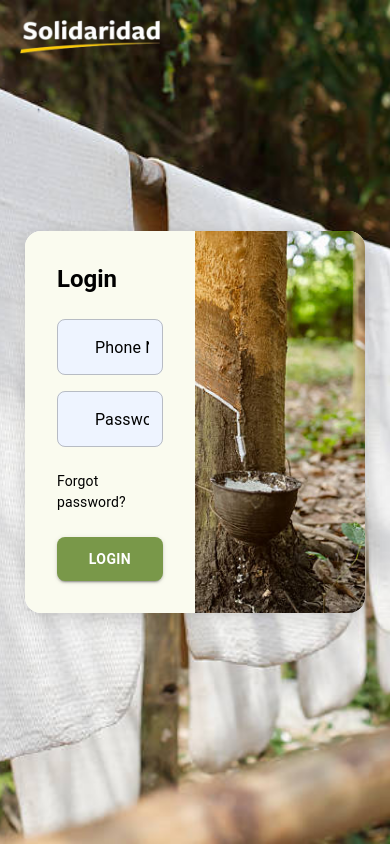
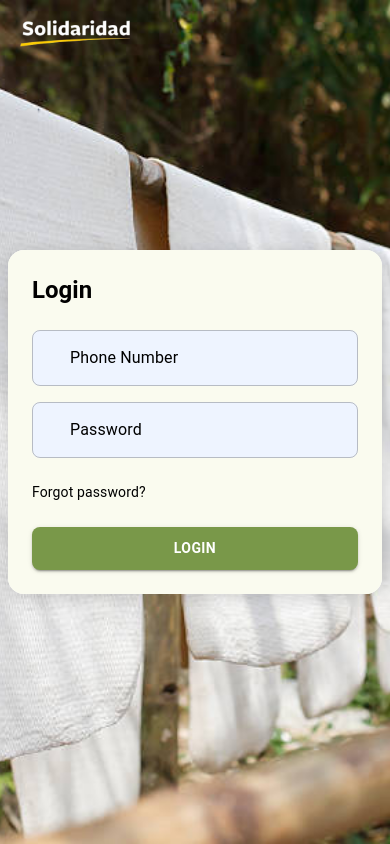
Before and after one commit to Priyankaraj1/Rubber_Prizing_Dashbaord, a React (Vite) app: page /login in a window 390 px wide. Built offline with nearby package versions, Linux system fonts and the light colour scheme; some icons are missing.

Commit message:
Updated api

```diff
--- a/src/pages/AddAdvisory.jsx
+++ b/src/pages/AddAdvisory.jsx
@@ -1,4 +1,3 @@
-// src/pages/AddAdvisory.jsx
 import React, { useRef } from "react";
 import {
   Box,
@@ -134,7 +133,6 @@ export default function AddAdvisory() {
             >
               Cancel
             </Button>
-
             <Button
               type="submit"
               variant="contained"
--- a/src/pages/AuthPage.jsx
+++ b/src/pages/AuthPage.jsx
@@ -6,9 +6,11 @@ import {
   Button,
   Typography,
   InputAdornment,
+  useMediaQuery
 } from "@mui/material";
 import PhoneIcon from "@mui/icons-material/Phone";
 import LockIcon from "@mui/icons-material/Lock";
+import { useTheme } from "@mui/material/styles";
 import { useNavigate } from "react-router-dom";
 
 export default function AuthPage({ onLogin }) {
@@ -17,6 +19,10 @@ export default function AuthPage({ onLogin }) {
   const [error, setError] = useState("");
   const [loading, setLoading] = useState(false);
   const navigate = useNavigate();
+
+  const theme = useTheme();
+  const isMobile = useMediaQuery(theme.breakpoints.down("sm"));
+  const isTablet = useMediaQuery(theme.breakpoints.down("md"));
 
   const handleLogin = async () => {
     if (!phone || !password) {
@@ -67,31 +73,41 @@ export default function AuthPage({ onLogin }) {
         display: "flex",
         justifyContent: "center",
         alignItems: "center",
-        p: 2,
+        p: { xs: 1, sm: 2 },
+        position: "relative",
       }}
     >
+      {/* LOGO */}
       <Box sx={{ position: "absolute", top: 20, left: 20 }}>
         <img
           src="/solidaridad_logo_dark.png"
           alt="Logo"
-      style={{ width: "140px", height: "auto" }}
+          style={{ width: isMobile ? "110px" : "140px" }}
         />
       </Box>
-      {/* CARD WRAPPER */}
+
+      {/* Card */}
       <Box
         sx={{
-          width: { xs: "95%", sm: "80%", md: "60%" },
+          width: "100%",
           maxWidth: "900px",
           background: "white",
           borderRadius: "16px",
           boxShadow: "0 4px 18px rgba(0,0,0,0.15)",
           display: "flex",
+          flexDirection: isTablet ? "column" : "row",
           overflow: "hidden",
         }}
       >
         {/* LEFT SIDE - FORM */}
-        <Box sx={{ width: "50%", p: 4, bgcolor: "#FAFBEF" }}>
-          <Typography variant="h5" sx={{ fontWeight: 600, mb: 3 ,color:"black" }}>
+        <Box
+          sx={{
+            width: isTablet ? "100%" : "50%",
+            p: { xs: 3, sm: 4 },
+            bgcolor: "#FAFBEF",
+          }}
+        >
+          <Typography variant="h5" sx={{ fontWeight: 600, mb: 3, color: "black" }}>
             Login
           </Typography>
 
@@ -103,17 +119,16 @@ export default function AuthPage({ onLogin }) {
               "& .MuiOutlinedInput-root": {
                 borderRadius: "8px",
                 bgcolor: "#EEF4FF",
-    color: "black",                        // text black
+                color: "black",
               },
               "& .MuiInputBase-input::placeholder": {
-    color: "black",                        // placeholder black
+                color: "black",
                 opacity: 1,
               },
               "& .MuiSvgIcon-root": {
-    color: "black",                        // icon black
-  }
+                color: "black",
+              },
             }}
-
             value={phone}
             onChange={(e) => setPhone(e.target.value)}
             InputProps={{
@@ -123,7 +138,6 @@ export default function AuthPage({ onLogin }) {
                 </InputAdornment>
               ),
             }}
-
           />
 
           <TextField
@@ -132,6 +146,21 @@ export default function AuthPage({ onLogin }) {
             type="password"
             value={password}
             onChange={(e) => setPassword(e.target.value)}
+            sx={{
+              mb: 2,
+              "& .MuiOutlinedInput-root": {
+                borderRadius: "8px",
+                bgcolor: "#EEF4FF",
+                color: "black",
+              },
+              "& .MuiInputBase-input::placeholder": {
+                color: "black",
+                opacity: 1,
+              },
+              "& .MuiSvgIcon-root": {
+                color: "black",
+              },
+            }}
             InputProps={{
               startAdornment: (
                 <InputAdornment position="start">
@@ -139,22 +168,6 @@ export default function AuthPage({ onLogin }) {
                 </InputAdornment>
               ),
             }}
-           sx={{
-  mb: 2,
-  "& .MuiOutlinedInput-root": {
-    borderRadius: "8px",
-    bgcolor: "#EEF4FF",
-    color: "black",                        // text black
-  },
-  "& .MuiInputBase-input::placeholder": {
-    color: "black",                        // placeholder black
-    opacity: 1,
-  },
-  "& .MuiSvgIcon-root": {
-    color: "black",                        // icon black
-  }
-}}
-
           />
 
           {error && (
@@ -164,7 +177,13 @@ export default function AuthPage({ onLogin }) {
           )}
 
           <Typography
-            sx={{ fontSize: "14px", mt: 1, mb: 3, cursor: "pointer",color:"black"  }}
+            sx={{
+              fontSize: "14px",
+              mt: 1,
+              mb: 3,
+              cursor: "pointer",
+              color: "black",
+            }}
           >
             Forgot password?
           </Typography>
@@ -187,14 +206,17 @@ export default function AuthPage({ onLogin }) {
         </Box>
 
         {/* RIGHT SIDE IMAGE */}
+        {!isMobile && (
           <Box
             sx={{
-            width: "50%",
+              width: isTablet ? "100%" : "50%",
+              height: isTablet ? "250px" : "auto",
               backgroundImage: "url('/t2.jpg')",
               backgroundSize: "cover",
               backgroundPosition: "center",
             }}
-        ></Box>
+          />
+        )}
       </Box>
     </Box>
   );
```
Lines whose indentation alone changed are shown as unchanged.
